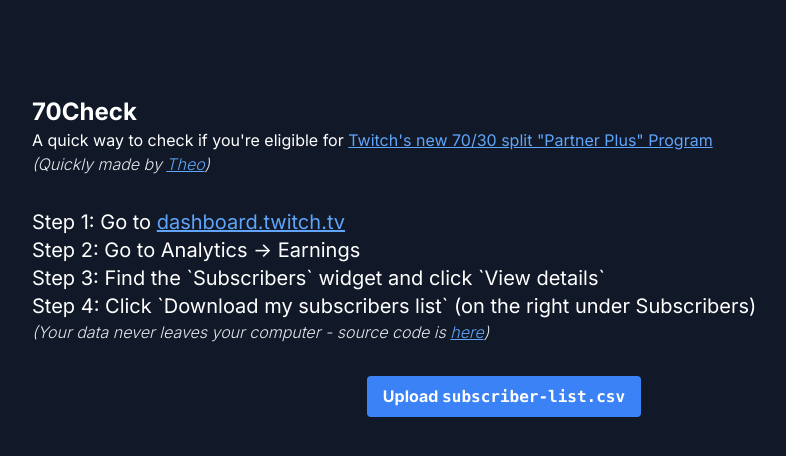
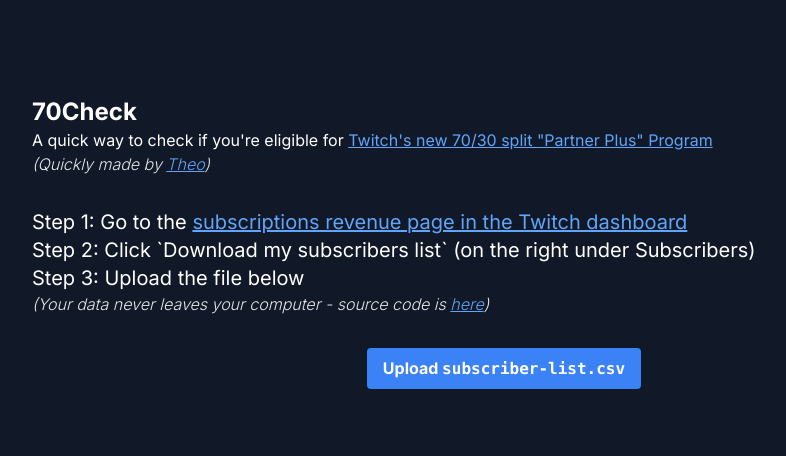
Before and after one commit to t3dotgg/70check, a Next.js app: page / in a window 1280 px wide. Shown: the top 456 px of the page, without its empty margins (136-922 px from the left). Built offline with nearby package versions, Linux system fonts and the light colour scheme.

Commit message:
simplify instructions

```diff
--- a/src/app/page.tsx
+++ b/src/app/page.tsx
@@ -57,26 +57,20 @@
   return (
     <div>
       <h2 className="text-xl">
-        Step 1: Go to{" "}
+        Step 1: Go to the{" "}
         <a
-          href="https://dashboard.twitch.tv"
+          href="https://dashboard.twitch.tv/analytics/revenue-earnings/subscriptions"
           className="text-blue-400 underline"
         >
-          dashboard.twitch.tv
+          subscriptions revenue page in the Twitch dashboard
         </a>
       </h2>
-
-      <h2 className="text-xl">{"Step 2: Go to Analytics -> Earnings"}</h2>
-
-      <h2 className="text-xl">
-        {"Step 3: Find the `Subscribers` widget and click `View details`"}
-      </h2>
-
       <h2 className="text-xl">
         {
-          "Step 4: Click `Download my subscribers list` (on the right under Subscribers)"
+          "Step 2: Click `Download my subscribers list` (on the right under Subscribers)"
         }
       </h2>
+      <h2 className="text-xl">{"Step 3: Upload the file below"}</h2>
       <div className="text-gray-200 font-light italic">
         {"(Your data never leaves your computer - source code is "}
         <a
```
